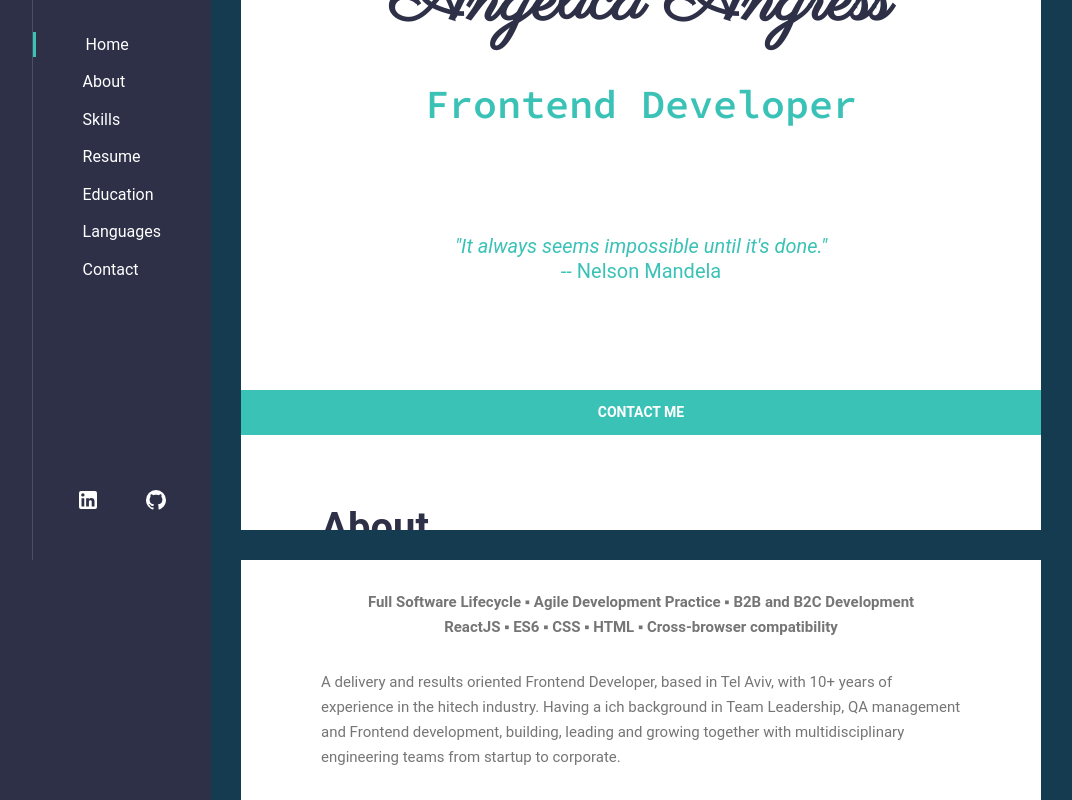
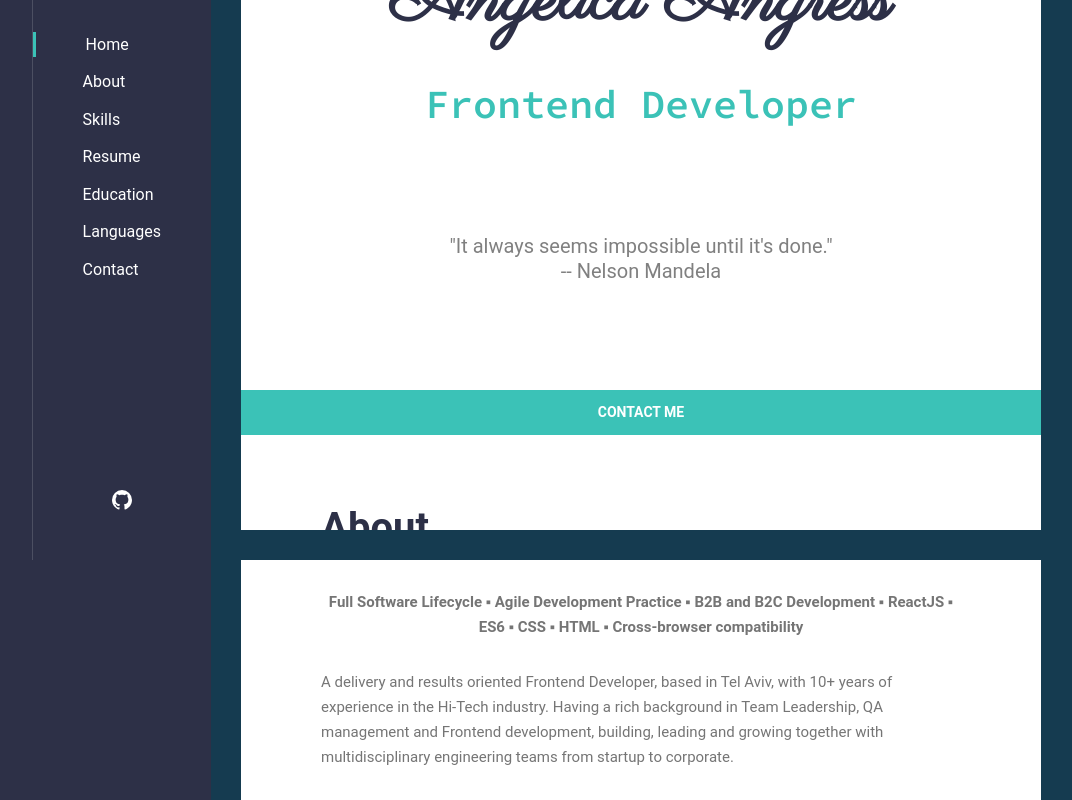
Before and after one commit to Angeleeloo/ProjectPorfolio, a React (Create React App) app in the folder client/: page / in a window 1280 px wide. Shown: the part 240-1040 px from the top of the page, without its empty margins (173-1245 px from the left). Built offline with nearby package versions, Linux system fonts and the light colour scheme.

Commit message:
fixes from review

```diff
--- a/client/src/Components/SocialButtons/SocialButtons.js
+++ b/client/src/Components/SocialButtons/SocialButtons.js
@@ -11,10 +11,7 @@ export const SocialButtons = (props) => {
 
     return (
         <SocialButtonsContainer>
-            <ButtonLink target={'_blank'} onClick={() => clickSocialButton('https://www.linkedin.com/')}>
-                <SocialButton src={'./Images/linkedin.svg'} alt={'linkedin icon'}/>
-            </ButtonLink>
-            <ButtonLink target={'_blank'} onClick={() => clickSocialButton('https://github.com/Angeleeloo')}>
+            <ButtonLink onClick={() => clickSocialButton('https://github.com/Angeleeloo')} target={'_blank'}>
                 <SocialButton src={'./Images/github.svg'} alt={'github icon'}/>
             </ButtonLink>
         </SocialButtonsContainer>
--- a/client/src/Sections/About/About.js
+++ b/client/src/Sections/About/About.js
@@ -6,12 +6,11 @@ export const About = () => {
   return (
     <Section id={'About'} title={'About'}>
         <Intro>
-            Full Software Lifecycle ▪ Agile Development Practice ▪ B2B and B2C Development
-            <br/>ReactJS ▪ ES6 ▪ CSS ▪ HTML ▪ Cross-browser compatibility
+            Full Software Lifecycle ▪ Agile Development Practice ▪ B2B and B2C Development ▪ ReactJS ▪ ES6 ▪ CSS ▪ HTML ▪ Cross-browser compatibility
         </Intro>
         <Description>
-            A delivery and results oriented Frontend Developer, based in Tel Aviv, with 10+ years of experience in the hitech industry.
-            Having a ich background in Team Leadership, QA management and Frontend development, building, leading and growing together with multidisciplinary engineering teams from startup to corporate.
+            A delivery and results oriented Frontend Developer, based in Tel Aviv, with 10+ years of experience in the Hi-Tech industry.
+            Having a rich background in Team Leadership, QA management and Frontend development, building, leading and growing together with multidisciplinary engineering teams from startup to corporate.
         </Description>
     </Section>
   );
--- a/client/src/Sections/Contact/StyledContact.js
+++ b/client/src/Sections/Contact/StyledContact.js
@@ -40,6 +40,6 @@ export const ContactMeGif = styled.div`
     background-image: url("https://media.giphy.com/media/eM7IhAAqs9cZ4RyD7j/giphy.gif");
   }
   @media (max-width: ${mobileBreakPoint}) {
-    width: 370px;
+    width: 100%;
   }
 `;
--- a/client/src/Sections/Home/Home.js
+++ b/client/src/Sections/Home/Home.js
@@ -30,13 +30,11 @@ export const Home = () => {
           <Name>Angelica Angress</Name>
           <Profession id={'profession'}/>
           { isMobile ?
-              <Quote1>
-                <em>"It always seems impossible until it's done." -- Nelson Mandela</em>
-              </Quote1>
+              <Quote1>"It always seems impossible until it's done." -- Nelson Mandela</Quote1>
           :
               <div>
-                  <Quote1><em>"It always seems impossible until it's done."</em></Quote1>
-                  <Quote2>-- Nelson Mandela</Quote2>
+                  <Quote1>"It always seems impossible until it's done."
+                    <br/>-- Nelson Mandela</Quote1>
               </div>
           }
       </TopContainer>
--- a/client/src/Sections/Home/StyledHome.js
+++ b/client/src/Sections/Home/StyledHome.js
@@ -42,12 +42,11 @@ export const Profession = styled.div`
   font-family: 'Source Code Pro', monospace;
 `;
 
-export const Quote1 = styled.div`
+export const Quote1 = styled(Text)`
   display: flex;
   justify-content: center;
   padding-top: 100px;
-  color: ${palette.light};
-  font-size: ${fontSize.subtitle};
+  text-align: center;
   @media (max-width: ${mobileBreakPoint}) {
     text-align: center;
   }
```
